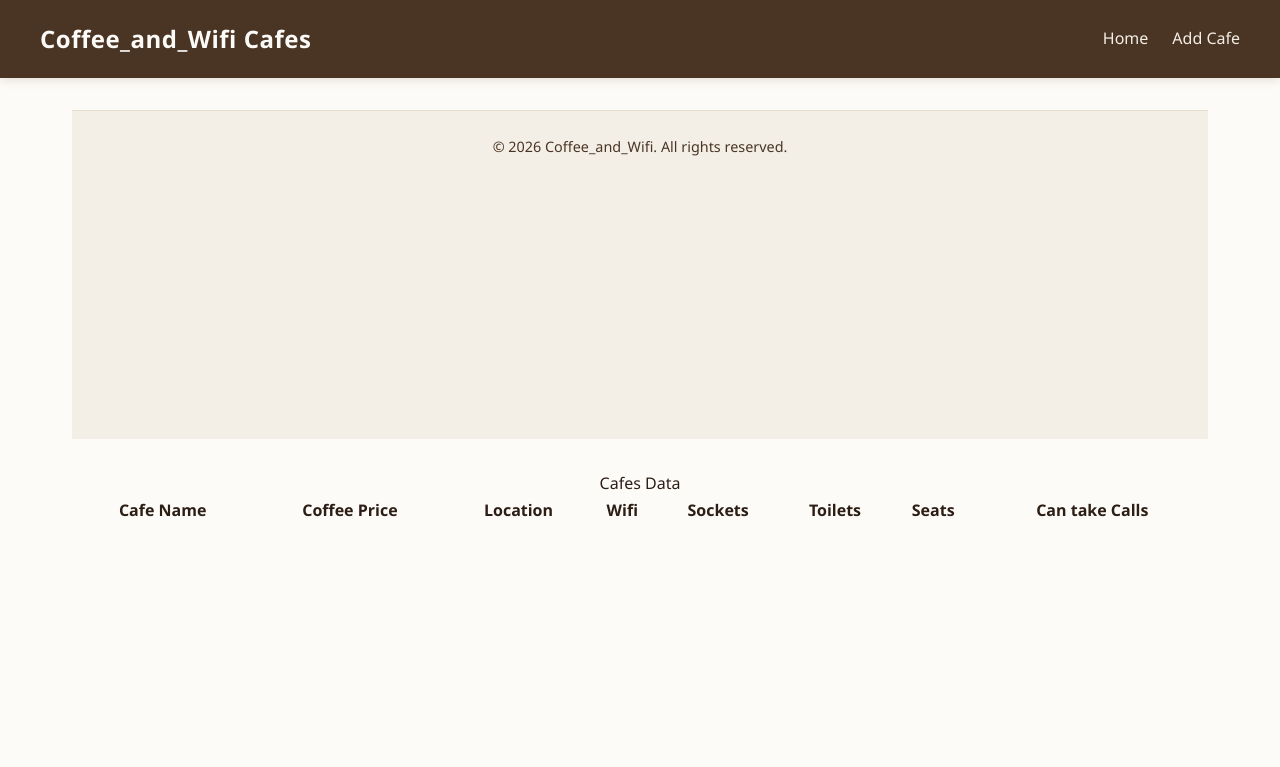
After one commit to QiratHussain/Day88_CoffeeAndWifi_Website, a Flask app: page /cafes in a window 1280 px wide. The commit adds this page. Shown: the top 767 px of the page. Run offline with Flask 3, Linux system fonts and the light colour scheme; lists and menus that the app fills with data are empty.

Commit message:
create table page

```diff
--- a/main.py
+++ b/main.py
@@ -6,9 +6,16 @@ app= Flask(__name__)
 @app.route("/")
 def home():
     return render_template("index.html")
+
+@app.route("/cafes")
+def cafes():
+    return render_template("cafes.html")
+
+
+
 if __name__== "__main__":
     app.run(debug=True)
-# TODO: 1. create a web page
+
 # TODO: 2. create a table webpage which shows a given data
 # TODO: 3. create a form that lets users add data to to db
 # TODO: 4. create db and feed data
--- a/templates/base.html
+++ b/templates/base.html
@@ -3,7 +3,7 @@
 <head>
     <meta charset="UTF-8">
     <meta name="viewport" content="width=device-width, initial-scale=1.0">
-    <title>Base Template</title>
+    <title>Coffee_and_Wifi Cafes</title>
     <style>
         /* Color Palette & Variables */
         :root {
@@ -158,15 +158,7 @@
         </div>
     </header>
 
-    <main class="main-container">
-        <!-- Replaceable content container -->
-        <div class="content-card">
-            <h1>Welcome to Coffee_and_Wifi</h1>
-            <p>Here you can find the cafes you'd love! </p>
-            <p>And yes you can share the cafes you love.</p>
-            <button class="btn">See Cafes</button>
-        </div>
-    </main>
+{% block content %} {% endblock %}
 
     <footer>
         <div class="footer-container">
--- /dev/null
+++ b/templates/cafes.html
@@ -0,0 +1,24 @@
+{% extends "base.html" %}
+{% block content %}
+<main class="main-container">
+<table>
+    <caption>Cafes Data</caption>
+    <thead>
+      <tr>
+        <th>Cafe Name</th>
+        <th>Coffee Price</th>
+        <th>Location</th>
+        <th>Wifi</th>
+        <th>Sockets</th>
+        <th>Toilets</th>
+        <th>Seats</th>
+        <th>Can take Calls</th>
+      </tr>
+    </thead>
+    <tbody>
+      <tr>
+        <td></td>
+      </tr>
+    </tbody>
+  </main>
+{% endblock %}
```
Also changed, not shown: templates/index.html (+12 -0 lines).
